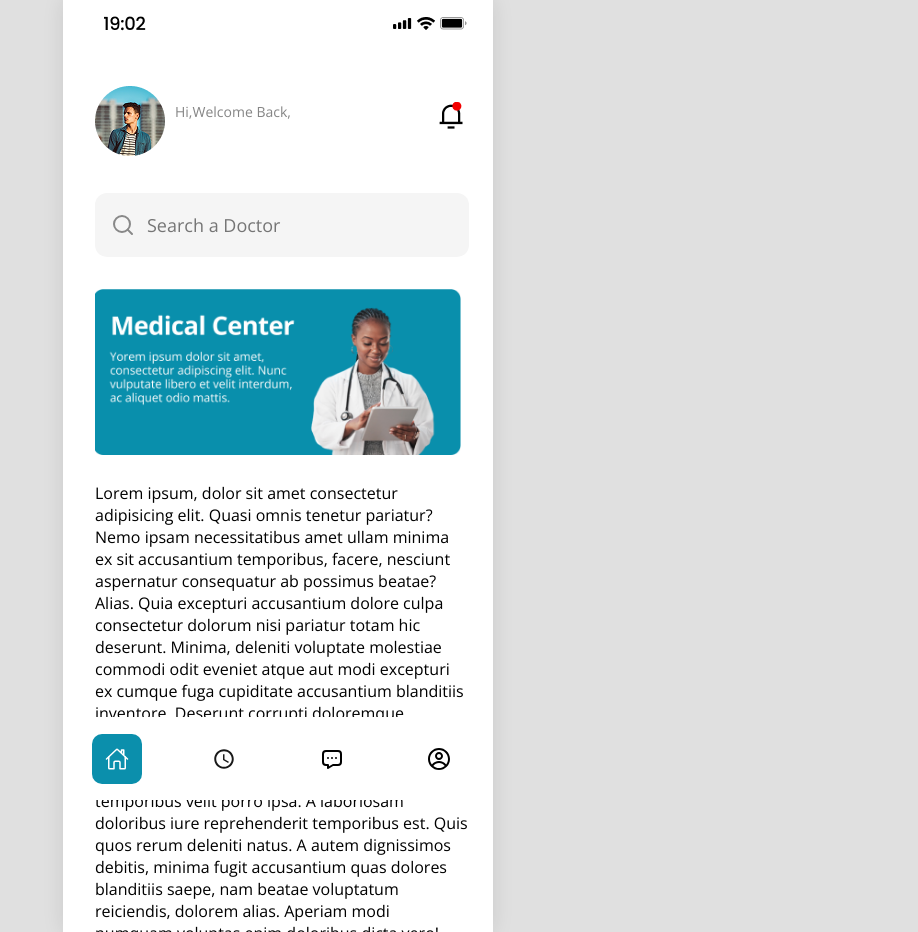
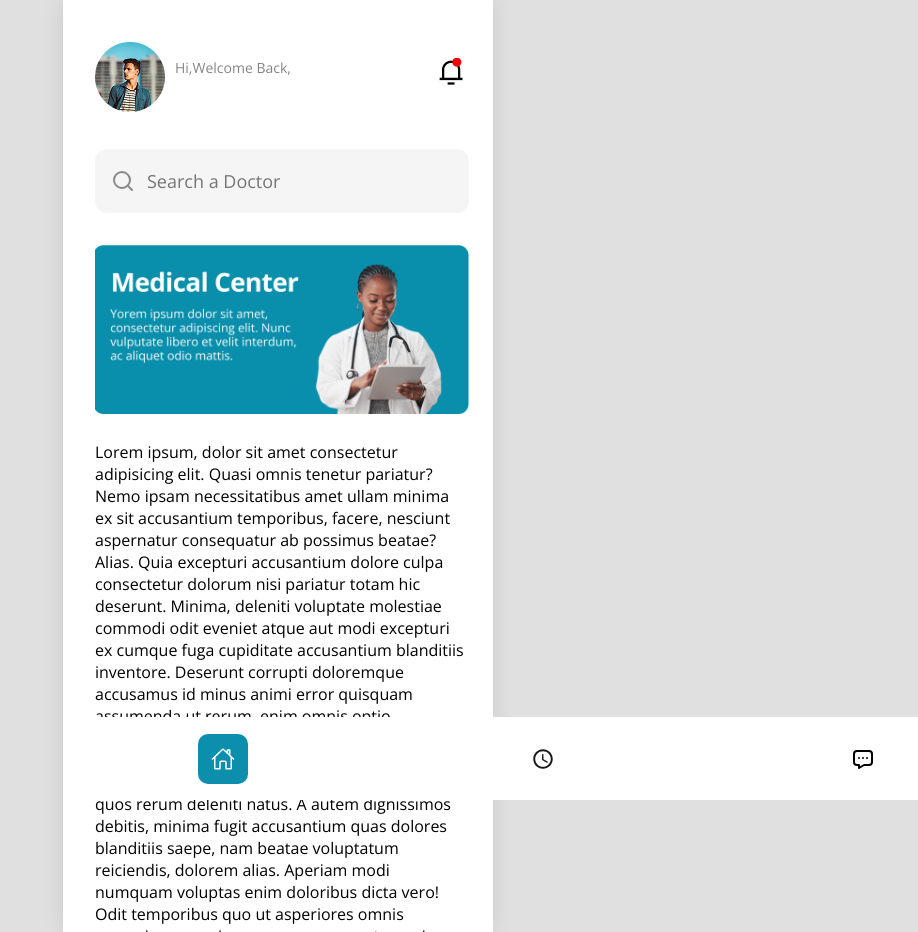
Before and after one commit to userdvk/DoctorAppointment, a React (Vite) app: page / in a window 1280 px wide. Shown: the whole page, without its empty margins (362-1280 px from the left). Built offline with nearby package versions, Linux system fonts and the light colour scheme; no server answers; the database is empty; sample sign-in values are in the browser's storage; a web font is replaced by a local one.

Commit message:
Fix slider, buttom menu

```diff
--- a/src/components/BottomMenu/BottomMenu.module.css
+++ b/src/components/BottomMenu/BottomMenu.module.css
@@ -2,7 +2,7 @@
   position: fixed; /* Намертво прибиває меню до низу .appContainer */
   bottom: 0;
   left: auto;
-  width: 430px;
+  width: 100%;
   height: 83px;
   background-color: #ffffff;
   display: flex;
--- a/src/components/MainLayout/MainLayout.jsx
+++ b/src/components/MainLayout/MainLayout.jsx
@@ -1,5 +1,5 @@
 import { Outlet } from "react-router-dom";
-import Iphone from "../../assets/iPhonebar.png";
+// import Iphone from "../../assets/iPhonebar.png";
 
 import { BottomMenu } from "../BottomMenu/BottomMenu";
 import { useContext } from "react";
@@ -10,7 +10,7 @@ export function MainLayout() {
   return (
     <div className="app-background">
       <div className="app-container">
-        <img src={Iphone} />
+        {/* <img src={Iphone} /> */}
         <Outlet />
         {/* Что бы меню не показывалось если юзер не
         авторизован */}
--- a/src/components/Slider/Slider.module.css
+++ b/src/components/Slider/Slider.module.css
@@ -2,5 +2,5 @@
   margin-top: 32px;
 }
 .wrapper img {
-  width: 366px;
+  width: 100%;
 }
```
